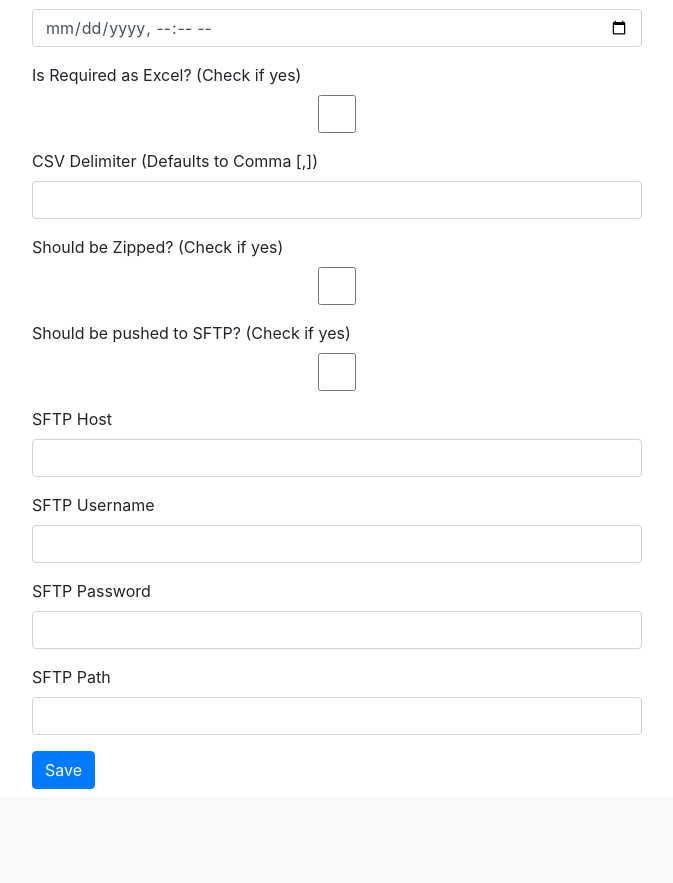
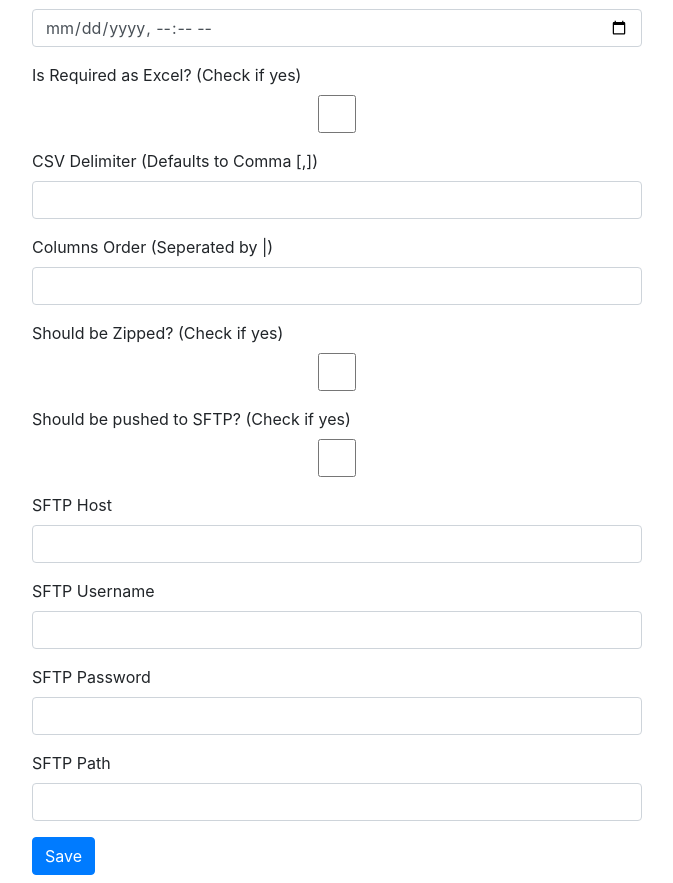
Before and after one commit to vnay92/redash-data-export, a Django app: page /exports/jobs/new/ in a window 1280 px wide. Shown: the part 857-1740 px from the top of the page, without its empty margins (303-976 px from the left). Before the commit the page ends 1646 px from the top, so only its background shows below. Run offline with Django 3.2, Linux system fonts and the light colour scheme; the visitor is signed in with stand-in values (Sample User, id 1); parts of the project's set-up code (start-up, migrations or seed data) failed here and were passed over; some libraries are stand-ins or nearby versions.

Commit message:
Added the Column to capture Column Order

```diff
--- a/redash/management/commands/check_export_status.py
+++ b/redash/management/commands/check_export_status.py
@@ -120,8 +120,6 @@ class Command(BaseCommand):
         url = f'queries/{export.job.query_id}/results/{result_id}.json'
         self.logger.debug(f'Making an API call to the URL {url}')
         response = self.client.get(url)
-        self.logger.debug(
-            f'API Response From Redash to post as CSV {response}')
 
         res = response['query_result']['data']['rows']
         file_base_name = self.get_file_base_name(export)
--- a/redash/models/jobs.py
+++ b/redash/models/jobs.py
@@ -19,6 +19,7 @@ class Jobs(models.Model):
     sftp_host = models.CharField(max_length=255, null=True)
     sftp_password = models.CharField(max_length=255, null=True)
     sftp_path = models.CharField(max_length=255, null=True)
+    columns_order = models.CharField(max_length=500, null=True)
     is_scheduled = models.BooleanField(default=False)
 
     added_by = models.ForeignKey(
--- a/redash/templates/editjob.html
+++ b/redash/templates/editjob.html
@@ -48,6 +48,10 @@
             <input class="form-control" type="text" id="csv_delimiter" name="csv_delimiter" value="{{job.csv_delimiter}}">
         </div>
         <div class="form-group">
+            <label for="columns_order">Columns Order (Seperated by |)</label>
+            <input class="form-control" type="text" id="columns_order" name="columns_order" value="{{job.columns_order}}">
+        </div>
+        <div class="form-group">
             <label for="should_be_zipped">Should be Zipped? (Check if yes)</label>
             <input class="form-control" type="checkbox" id="should_be_zipped" name="should_be_zipped" value=""{% if job.should_be_zipped %} checked{% endif %}>
         </div>
--- a/redash/templates/newjob.html
+++ b/redash/templates/newjob.html
@@ -51,6 +51,10 @@
             <input class="form-control" type="text" id="csv_delimiter" name="csv_delimiter" >
         </div>
         <div class="form-group">
+            <label for="columns_order">Columns Order (Seperated by |)</label>
+            <input class="form-control" type="text" id="columns_order" name="columns_order" >
+        </div>
+        <div class="form-group">
             <label for="should_be_zipped">Should be Zipped? (Check if yes)</label>
             <input class="form-control" type="checkbox" id="should_be_zipped" name="should_be_zipped" >
         </div>
--- a/redash/views/job.py
+++ b/redash/views/job.py
@@ -81,6 +81,8 @@ def create(request):
     job.last_edited_by = request.user
     job.csv_delimiter = data.get('csv_delimiter')
 
+    job.columns_order = data.get('columns_order')
+
     if data.get('schedule_start_time'):
         job.schedule_start_time = parse(
             data.get('schedule_start_time')) - timedelta(minutes=330)
@@ -157,6 +159,8 @@ def save(request, id):
     job.sftp_path = data.get('sftp_path')
     job.last_edited_by = request.user
 
+    job.columns_order = data.get('columns_order')
+
     job.schedule_start_time = parse(
         data.get('schedule_start_time')) - timedelta(minutes=330)
 
```
Also changed, not shown: redash/migrations/0013_jobs_columns_order.py (added).
